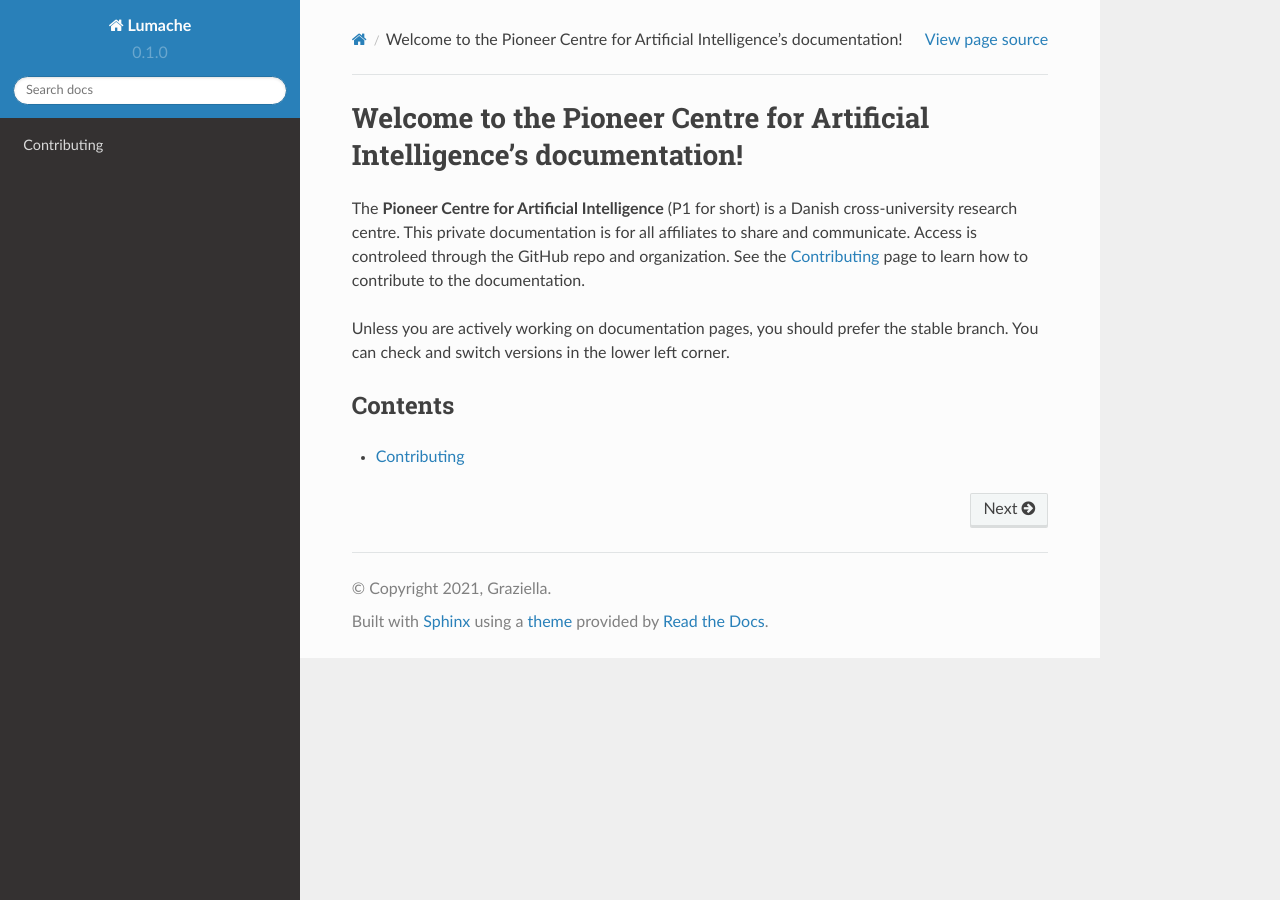
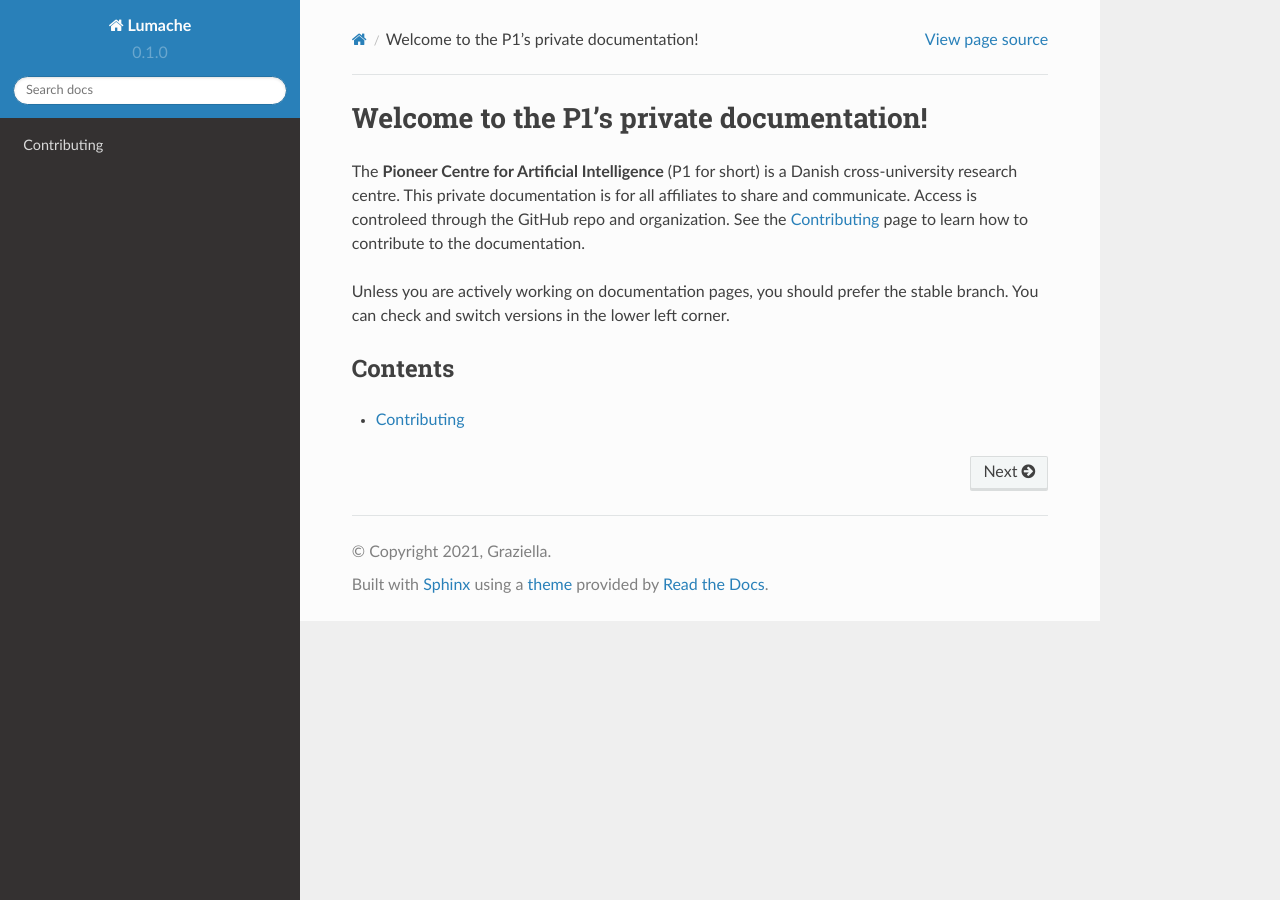
Before and after one commit to Pioneer-Centre-for-AI/p1-compute-documentation, a Sphinx documentation site: the page built from docs/source/index.rst, in a window 1280 px wide. Built offline with Sphinx 7.4.7 and the Read the Docs theme 2.0.0, drawn with Linux system fonts in a browser that asks for light colours.

Commit message:
Update index.rst

```diff
--- a/docs/source/index.rst
+++ b/docs/source/index.rst
@@ -1,5 +1,5 @@
-Welcome to the Pioneer Centre for Artificial Intelligence's documentation!
-===================================
+Welcome to the P1's private documentation!
+==========================================
 
 The **Pioneer Centre for Artificial Intelligence** (P1 for short) is a Danish cross-university research centre. This private documentation is for all affiliates to share and communicate. Access is controleed through the GitHub repo and organization. See the :doc:`contributing` page to learn how to contribute to the documentation.
 
```
